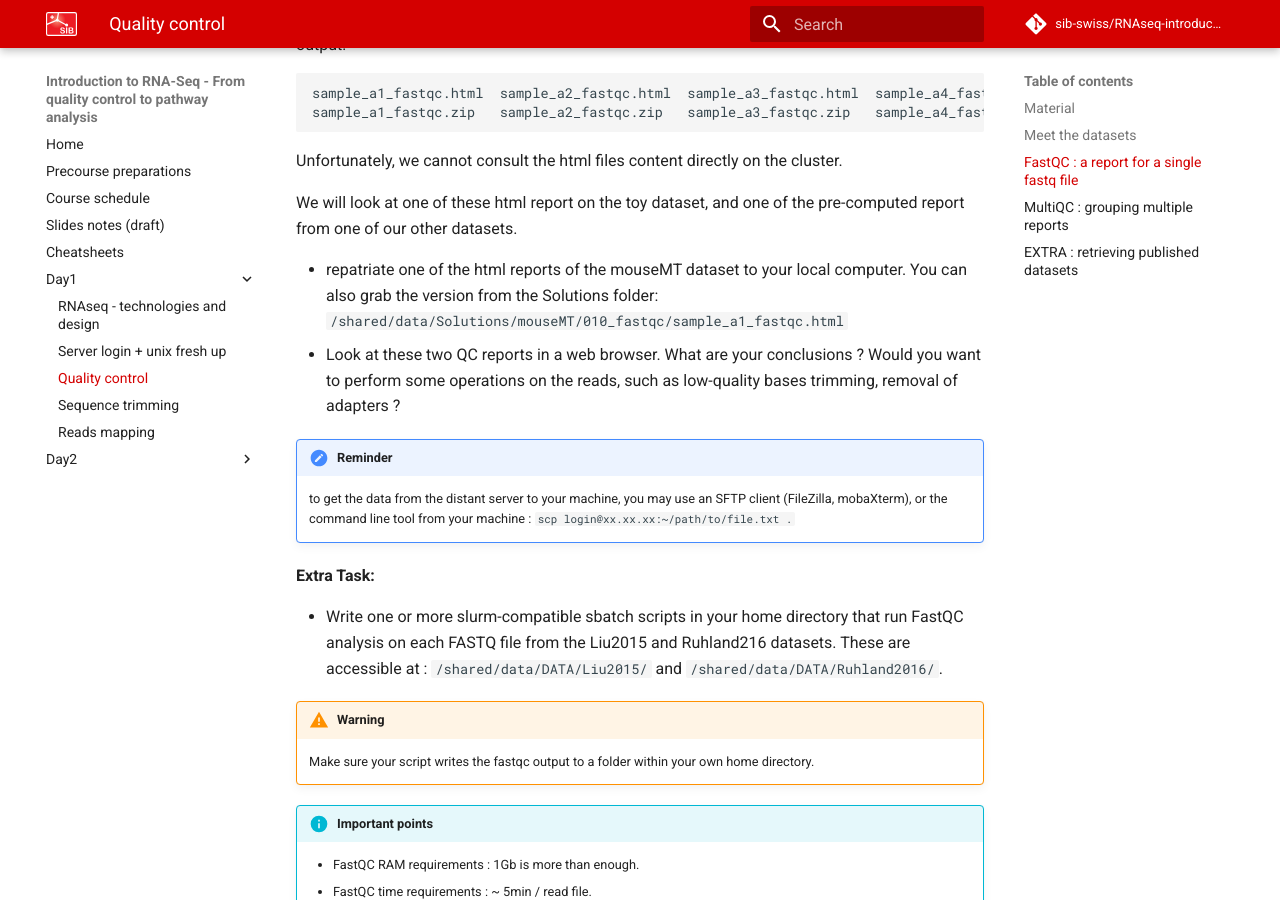
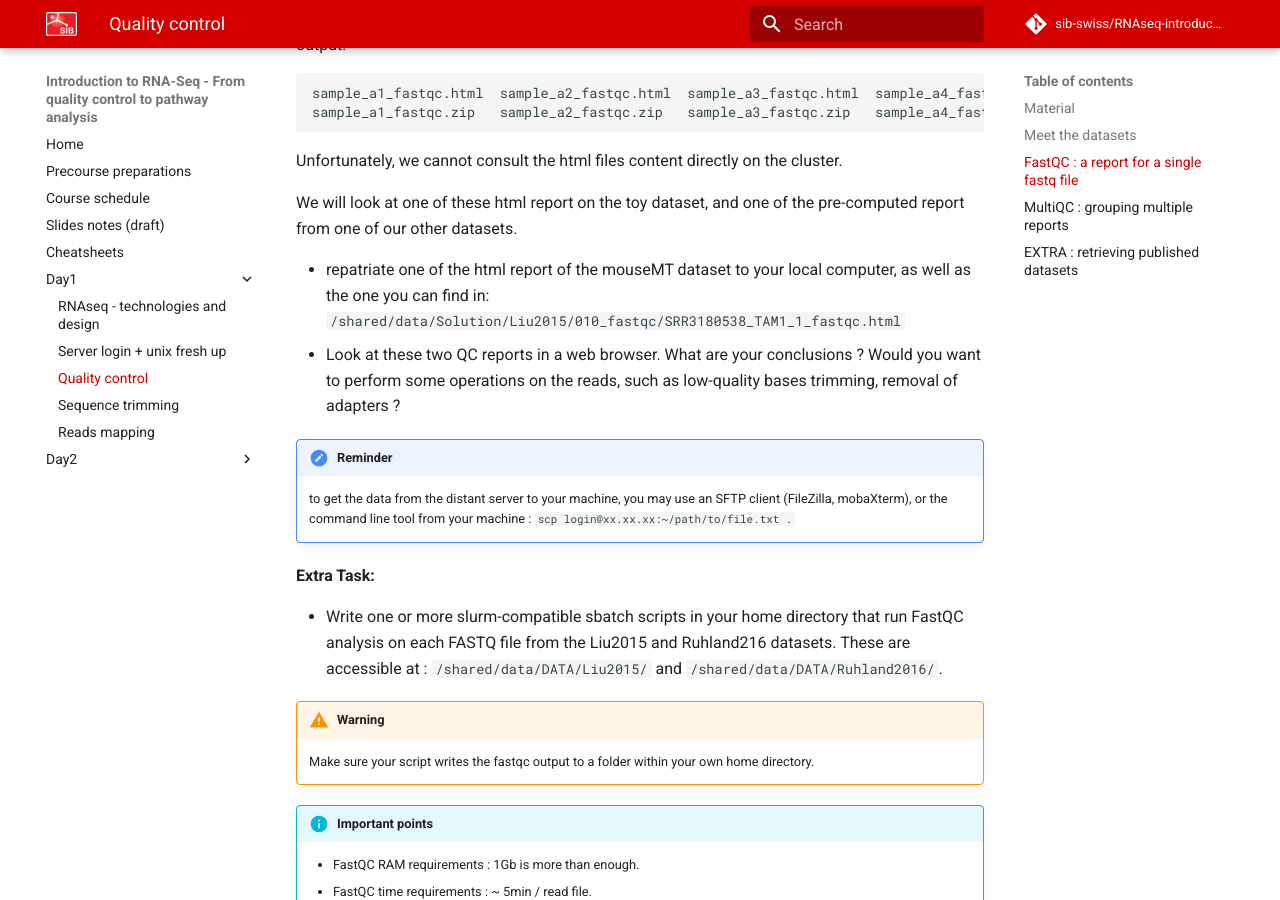
Before and after one commit to sib-swiss/RNAseq-introduction-training, an MkDocs documentation site: the page built from docs/days/quality_control.md, in a window 1280 px wide and 900 px high, scrolled down 2785 px. Built offline with MkDocs 1.6.1 and Material for MkDocs 9.7.7, drawn with Linux system fonts in a browser that asks for light colours; comment, search, counter and statistics services are not loaded.

Commit message:
Revert "Liu dataset is no longer available, and the directory structure has changed, so this path needed updating."
This reverts commit 886acbc422177502a4dc4d9fbe03cd47a047b979.

```diff
--- a/docs/days/quality_control.md
+++ b/docs/days/quality_control.md
@@ -122,8 +122,8 @@ Unfortunately, we cannot consult the html files content directly on the cluster.
 
 We will look at one of these html report on the toy dataset, and one of the pre-computed report from one of our other datasets.
 
- * repatriate one of the html reports of the mouseMT dataset to your local computer. You can also grab the version from the Solutions folder:
-`/shared/data/Solutions/mouseMT/010_fastqc/sample_a1_fastqc.html`
+ * repatriate one of the html report of the mouseMT dataset to your local computer, as well as the one you can find in:
+`/shared/data/Solution/Liu2015/010_fastqc/SRR3180538_TAM1_1_fastqc.html`
  * Look at these two QC reports in a web browser. What are your conclusions ? Would you want to perform some operations on the reads, such as low-quality bases trimming, removal of adapters ?
 
 !!! note "Reminder"
```
